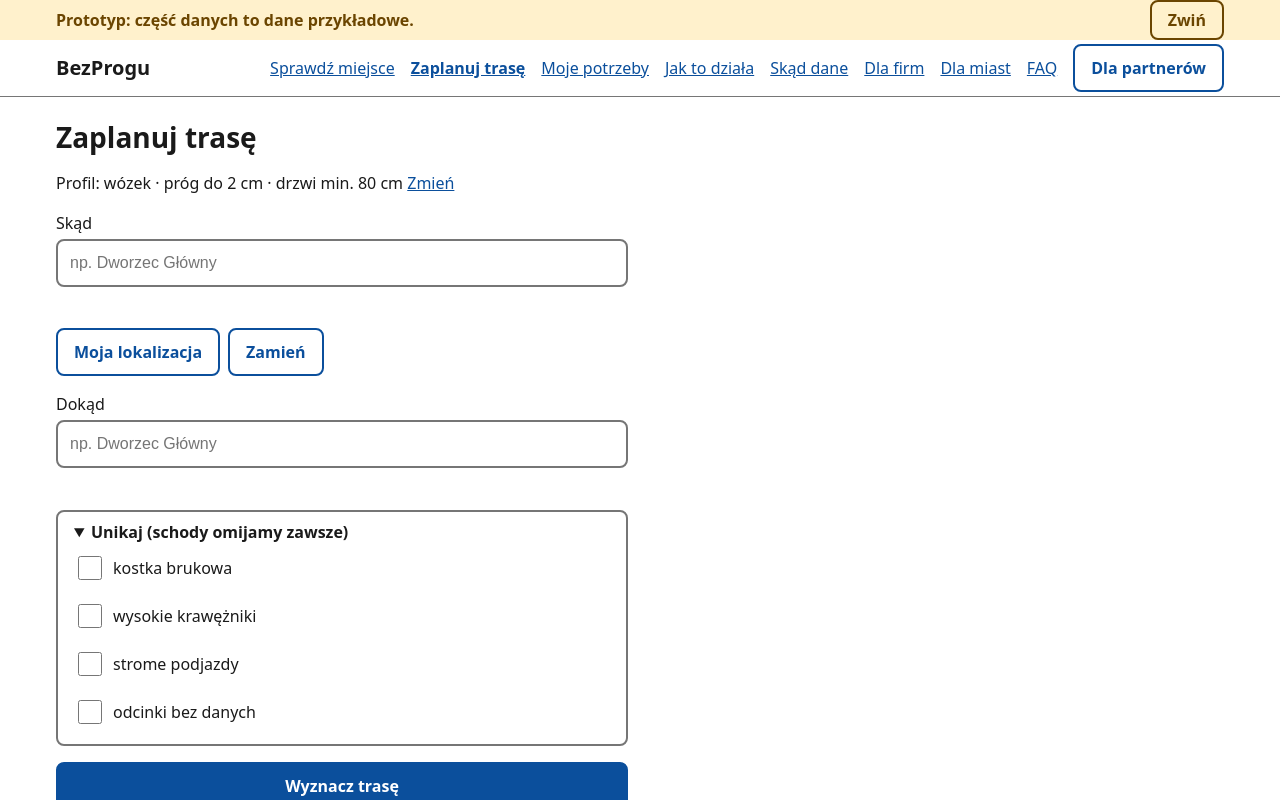
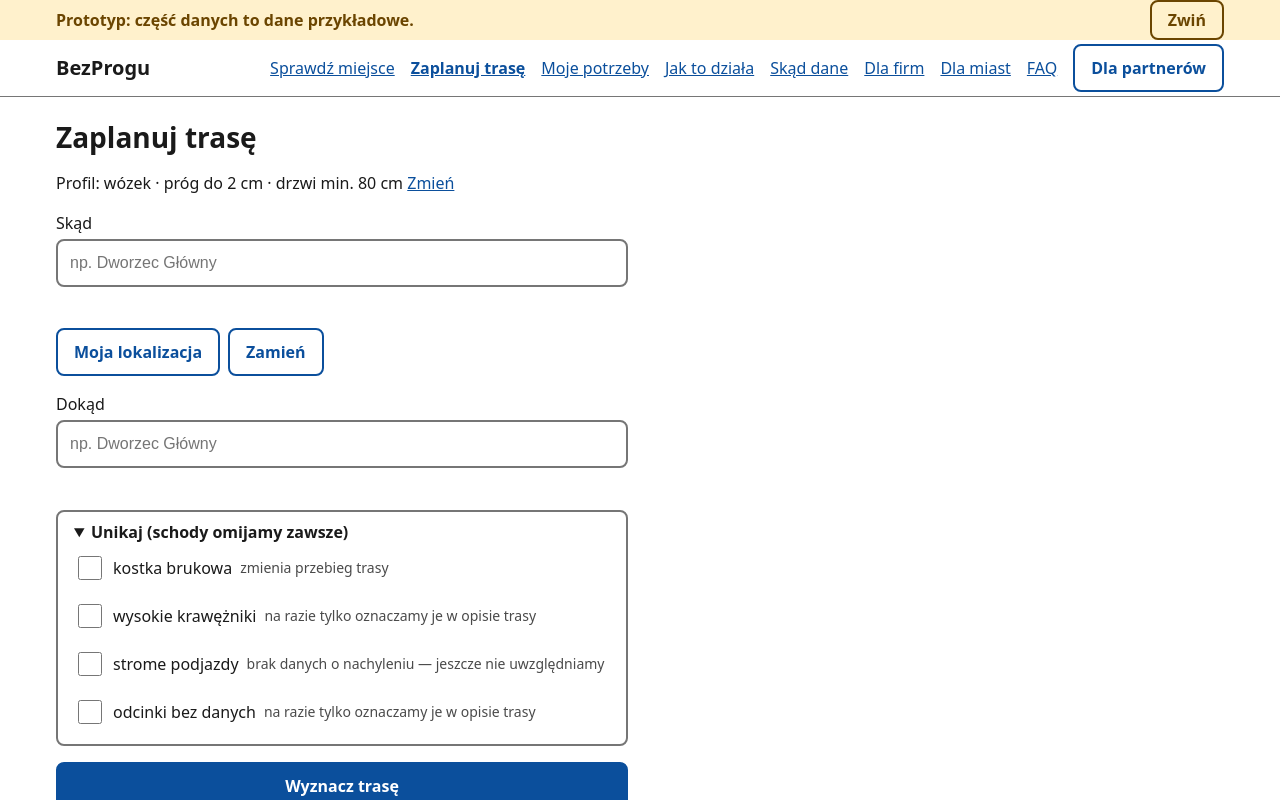
Before and after one commit to szymonglowka/crackowwithoutbarries, a React (Vite) app in the folder frontend/: page /trasa in a window 1280 px wide. Both pictures are taken after a click on the heading "Unikaj (schody omijamy zawsze)". Shown: the top 800 px of the page. Built offline with nearby package versions, Linux system fonts and the light colour scheme.

Commit message:
U3-2: Uczciwe opcje Unikaj z podpowiedziami

```diff
--- a/frontend/src/pages/RoutePlanner.css
+++ b/frontend/src/pages/RoutePlanner.css
@@ -33,6 +33,12 @@
   height: 1.5rem;
 }
 
+.route-avoid__hint {
+  display: block;
+  font-size: 0.875rem;
+  color: var(--color-text-muted);
+}
+
 .route-form__submit {
   width: 100%;
   min-height: var(--tap);
--- a/frontend/src/pages/RoutePlanner.jsx
+++ b/frontend/src/pages/RoutePlanner.jsx
@@ -12,10 +12,10 @@ import RouteResult from '../components/route/RouteResult.jsx'
 import './RoutePlanner.css'
 
 const AVOID_OPTIONS = [
-  { key: 'cobblestone', label: 'kostka brukowa' },
-  { key: 'high_kerbs', label: 'wysokie krawężniki' },
-  { key: 'steep', label: 'strome podjazdy' },
-  { key: 'no_data', label: 'odcinki bez danych' },
+  { key: 'cobblestone', label: 'kostka brukowa', hint: 'zmienia przebieg trasy' },
+  { key: 'high_kerbs', label: 'wysokie krawężniki', hint: 'na razie tylko oznaczamy je w opisie trasy' },
+  { key: 'steep', label: 'strome podjazdy', hint: 'brak danych o nachyleniu — jeszcze nie uwzględniamy' },
+  { key: 'no_data', label: 'odcinki bez danych', hint: 'na razie tylko oznaczamy je w opisie trasy' },
 ]
 
 function parsePoint(raw) {
@@ -172,8 +172,10 @@ export default function RoutePlanner() {
                     type="checkbox"
                     checked={avoid.includes(o.key)}
                     onChange={() => toggleAvoid(o.key)}
+                    aria-describedby={`avoid-hint-${o.key}`}
                   />
                   {o.label}
+                  <span className="route-avoid__hint" id={`avoid-hint-${o.key}`}>{o.hint}</span>
                 </label>
               ))}
             </details>
```
